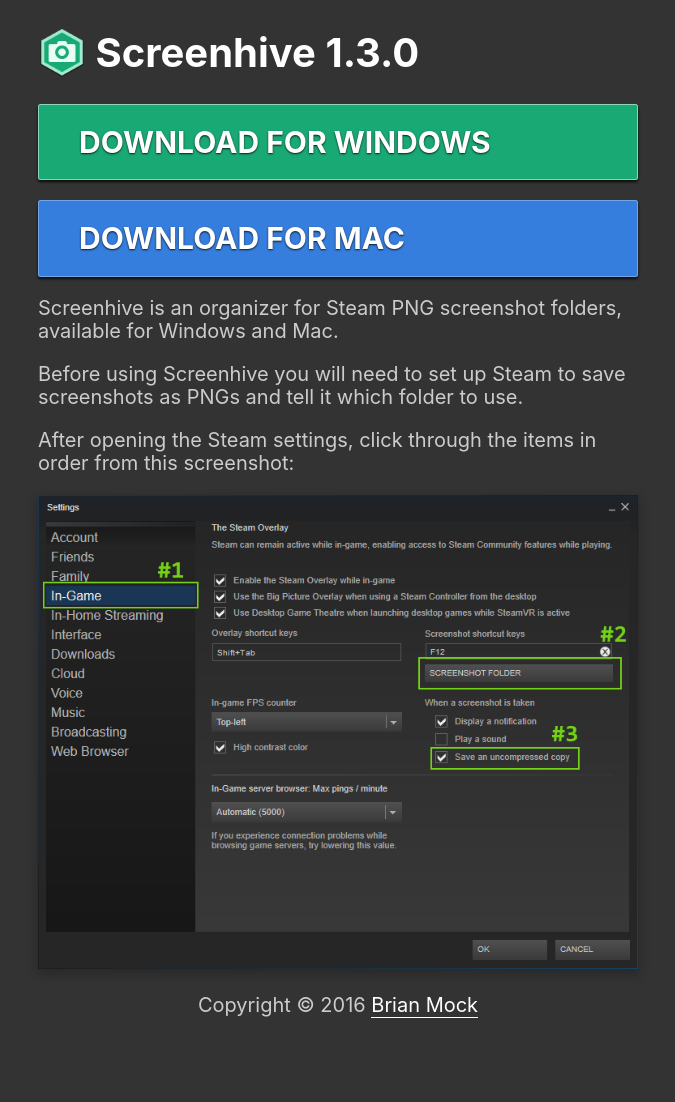
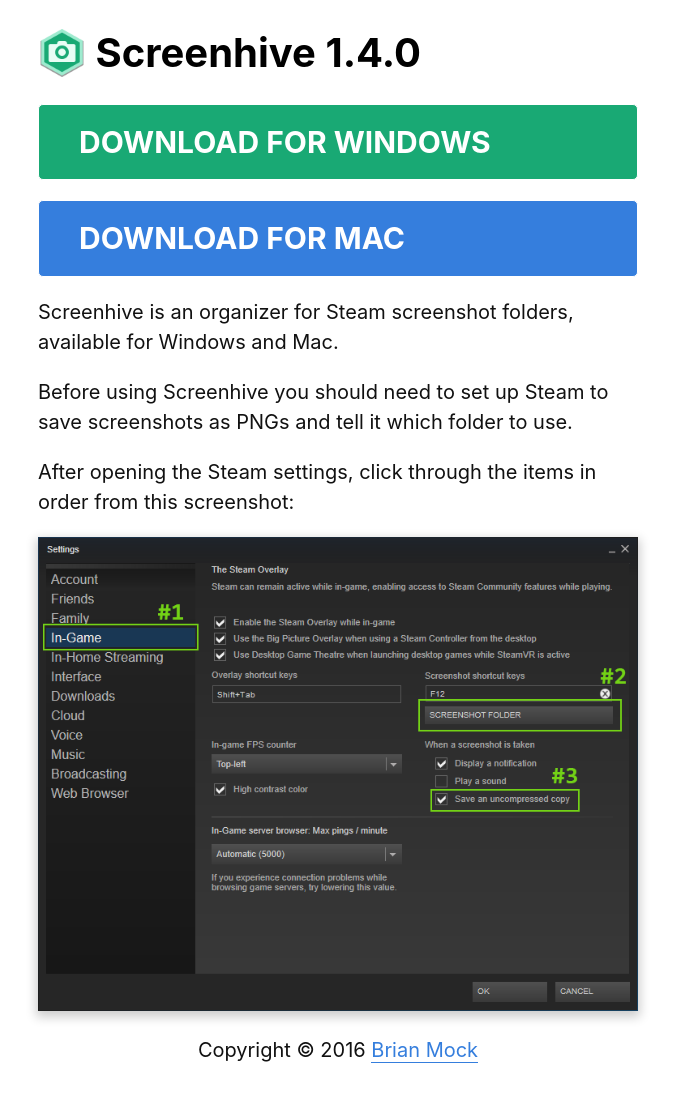
Before and after one commit to wavebeem/screenhive, a Jekyll site: the page built from docs/index.html, in a window 1280 px wide. Shown: the whole page, without its empty margins (302-977 px from the left). Built offline with Jekyll 4.4.1, drawn with Linux system fonts in a browser that asks for light colours; nearby versions of some CDN libraries; library files that are not in the unit come from our copies; before the commit the page ends 1057 px from its top, so only the background shows below that.

Commit message:
make the site match

```diff
--- a/docs/_layouts/index.html
+++ b/docs/_layouts/index.html
@@ -1,5 +1,5 @@
 <!DOCTYPE html>
-<html lang="en" class="bg-dark-gray moon-gray sans-serif">
+<html lang="en-US" dir="ltr">
 <head>
 <meta charset="UTF-8">
   <meta name="viewport" content="width=device-width, initial-scale=1">
@@ -33,7 +33,7 @@
   </script>
 
 </head>
-<body class="ph3 mw6 center">
+<body class="ph3 mw6 center bg-white near-black sans-serif">
 {{ content }}
 </body>
 </html>
--- a/docs/index.html
+++ b/docs/index.html
@@ -4,28 +4,30 @@
 description: "Screenhive is an organizer for Steam PNG screenshot folders"
 ---
 
-<h1 class="white">
+<h1 class="black">
   <img class="v-mid" width="48" height="48" src="screenhive.png">
-  <span class="v-mid">Screenhive 1.3.0</span>
+  <span class="v-mid">Screenhive 1.4.0</span>
 </h1>
 
 <a
-  href="https://github.com/wavebeem/screenhive/releases/download/v1.3.0/Screenhive.Setup.1.3.0.exe"
-  class="db link text-shadow drop-shadow ba ttu b b--white-50 bg-green white br1 ph4 pv3 f3"
+  href="https://github.com/wavebeem/screenhive/releases/download/v1.4.0/Screenhive.Setup.1.4.0.exe"
+  class="db link ba ttu b bg-green white br2 ph4 pv3 f3"
 >
   <div>Download for Windows</div>
 </a>
 
 <a
-  href="https://github.com/wavebeem/screenhive/releases/download/v1.3.0/Screenhive-1.3.0.dmg"
-  class="mt3 db link text-shadow drop-shadow ba ttu b b--white-30 bg-blue white br1 ph4 pv3 f3"
+  href="https://github.com/wavebeem/screenhive/releases/download/v1.4.0/Screenhive-1.4.0.dmg"
+  class="mt3 db link ba ttu b bg-blue white br2 ph4 pv3 f3"
 >
   <div>Download for Mac</div>
 </a>
 
-<p>Screenhive is an organizer for Steam PNG screenshot folders, available for Windows and Mac.</p>
+<div class="lh-copy">
 
-<p>Before using Screenhive you will need to set up Steam to save screenshots as PNGs and tell it which folder to use.</p>
+<p>Screenhive is an organizer for Steam screenshot folders, available for Windows and Mac.</p>
+
+<p>Before using Screenhive you should need to set up Steam to save screenshots as PNGs and tell it which folder to use.</p>
 
 <p>After opening the Steam settings, click through the items in order from this screenshot:</p>
 
@@ -35,7 +37,9 @@
   </a>
 </p>
 
+</div>
+
 <footer class="pb4 tc">
   Copyright &copy; 2016
-  <a href="https://mockbrian.com" class="white link bb">Brian Mock</a>
+  <a href="https://mockbrian.com" class="blue hover-dark-blue link bb">Brian Mock</a>
 </footer>
```
